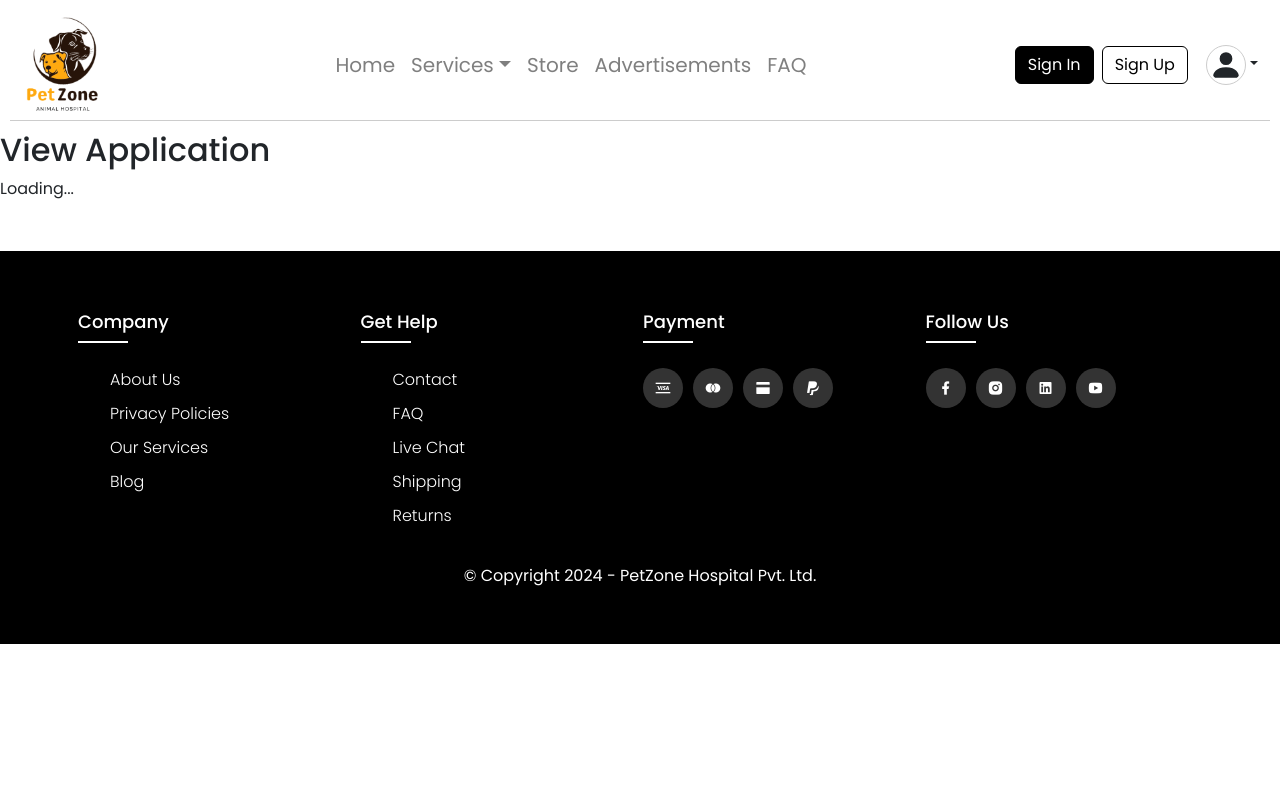
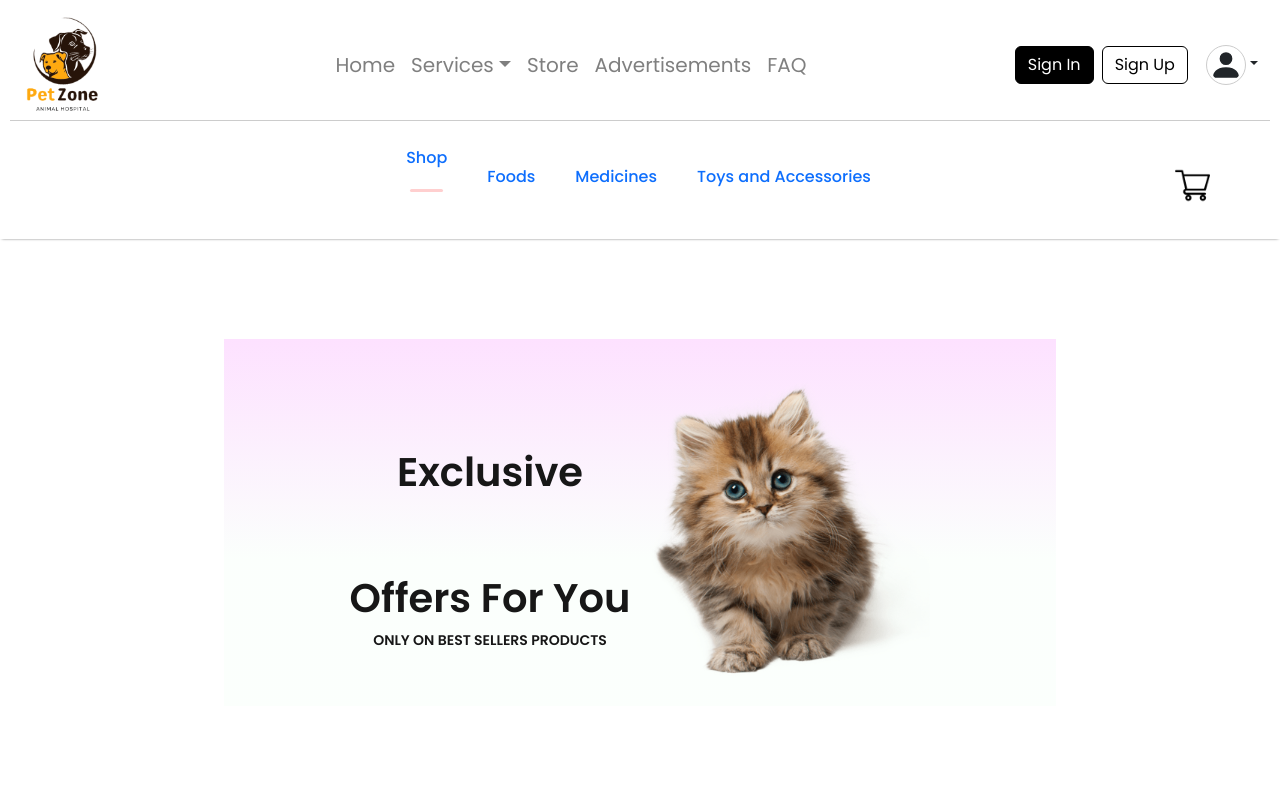
Before and after one commit to anupamamaheepala/Online-Pet-Management-System, a React (Create React App) app in the folder frontend/: page /Shop in a window 1280 px wide. Shown: the top 800 px of the page. Built offline with nearby package versions, Linux system fonts and the light colour scheme.

Commit message:
Oshi 04/19 fifth

```diff
--- a/frontend/src/App.js
+++ b/frontend/src/App.js
@@ -136,7 +136,7 @@ function App() {
           <Route path="/salary/:staffId" element={<StaffSalaryForm />} />
           <Route path="/StaffLeaveList" element={<StaffLeaveList />} />
           <Route path="/AllCustomers" element={<AllCustomers />} />
-          <Route path="/Store" element={<Shop />} />
+          <Route path="/Shop" element={<Shop />} />
           <Route path="/Foods" element={<ShopCategory banner={banner} category="Foods" />} />
           <Route path="/Medicines" element={<ShopCategory banner={banner} category="Medicines" />} />
           <Route path="/Toys And Accessories" element={<ShopCategory banner={banner} category="Toys and Accessories" />} />
--- a/frontend/src/components/Navbar/Navbar.js
+++ b/frontend/src/components/Navbar/Navbar.js
@@ -16,7 +16,7 @@ const Navbar = () => {
     <div className='nav'>
       <Link to='/' onClick={() => { setMenu("Shop") }} style={{ textDecoration: 'none' }} className="nav-logo"></Link>
       <ul ref={menuRef} className="nav-menu">
-        <li onClick={() => { setMenu("Shop") }}><Link to='/' style={{ textDecoration: 'none' }}>Shop</Link>{menu === "Shop" ? <hr /> : <></>}</li>
+        <li onClick={() => { setMenu("Shop") }}><Link to='/Shop' style={{ textDecoration: 'none' }}>Shop</Link>{menu === "Shop" ? <hr /> : <></>}</li>
         <li onClick={() => { setMenu("Foods") }}><Link to='/Foods' style={{ textDecoration: 'none' }}>Foods</Link>{menu === "Foods" ? <hr /> : <></>}</li>
         <li onClick={() => { setMenu("Medicines") }}><Link to='/Medicines' style={{ textDecoration: 'none' }}>Medicines</Link>{menu === "Medicines" ? <hr /> : <></>}</li>
         <li onClick={() => { setMenu("Toys and Accessories") }}><Link to='/Toys and Accessories' style={{ textDecoration: 'none' }}>Toys and Accessories</Link>{menu === "Toys and Accessories" ? <hr /> : <></>}</li>
```
